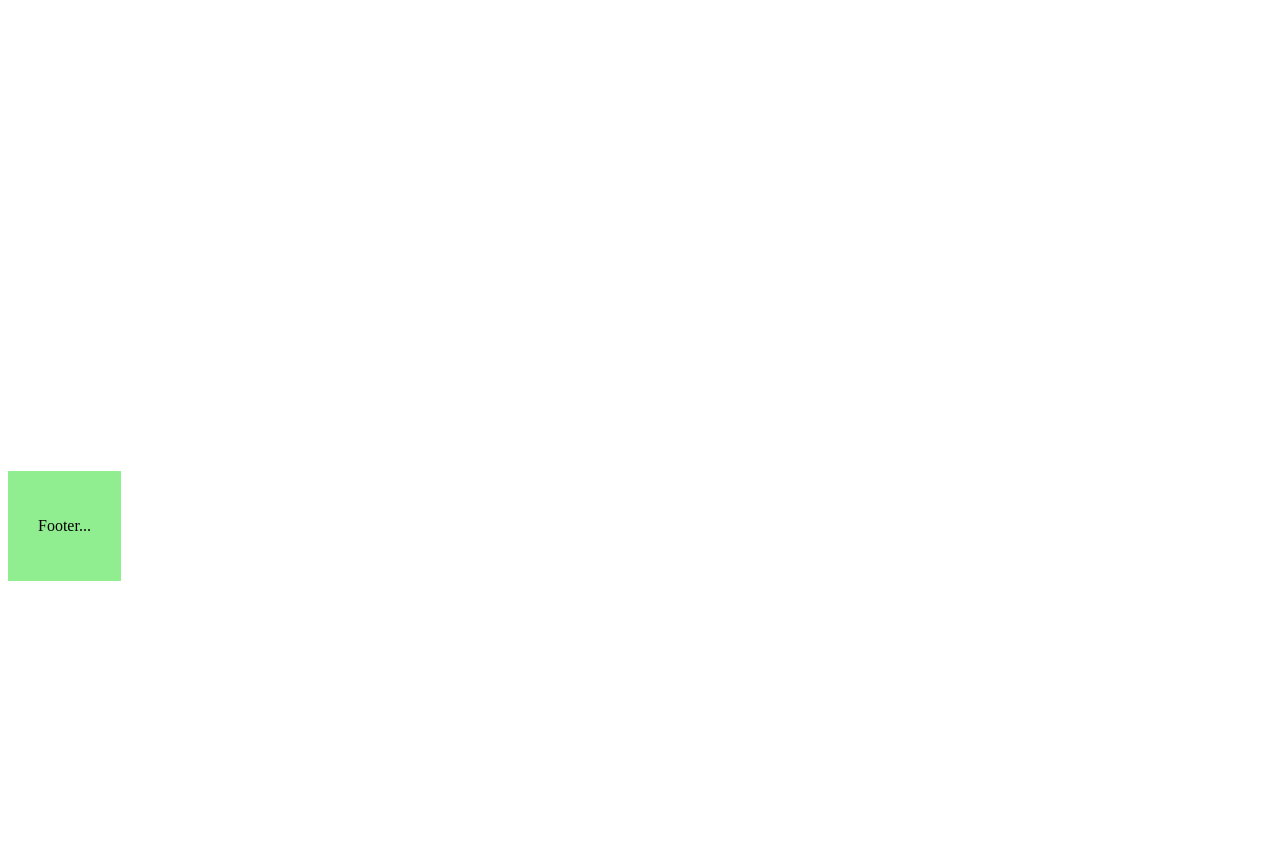
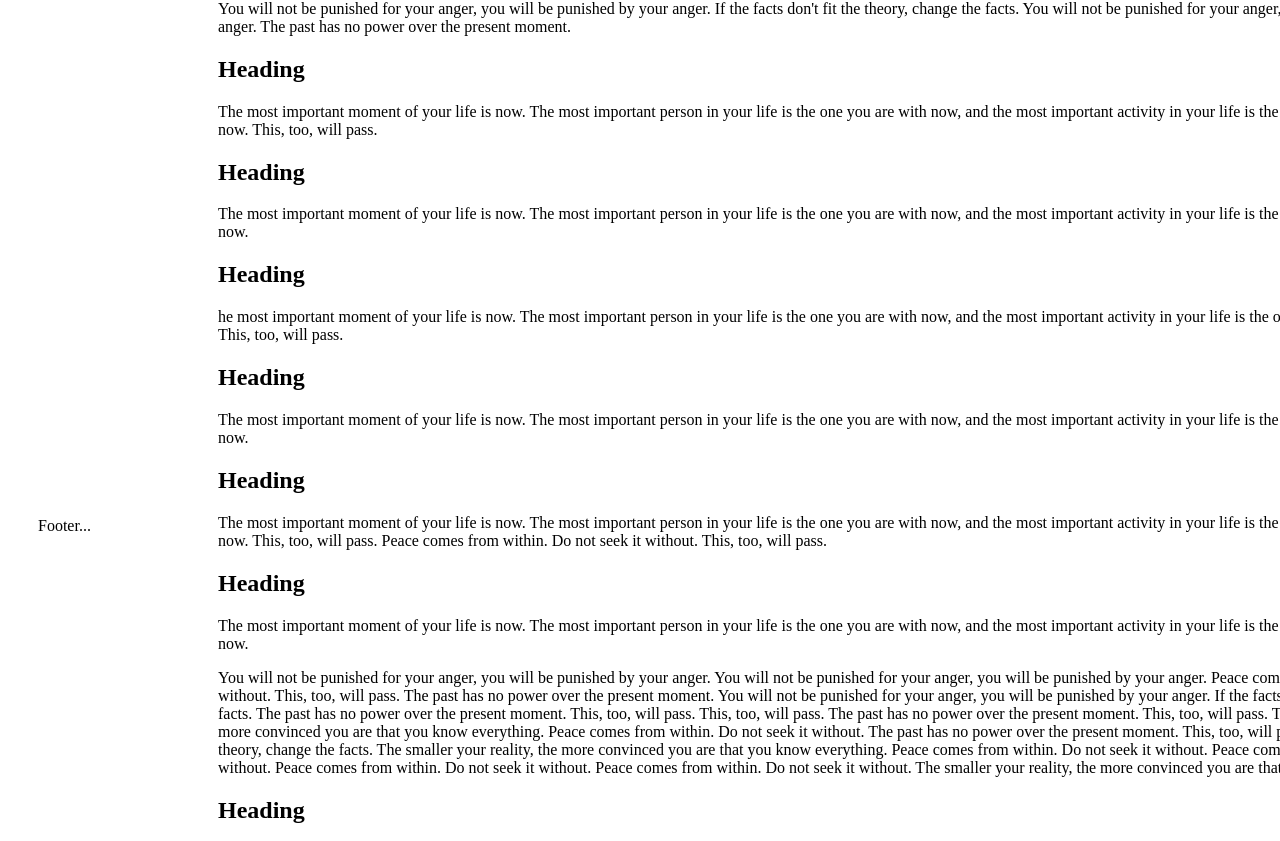
Before and after one commit to Mohd-HAZ786/Task, a plain HTML site: page pages/tuto1.html in a window 1280 px wide. Shown: the part 219-1060 px from the top of the page. Before the commit the page ends 800 px from the top, so only its background shows below. Drawn offline with Linux system fonts and the light colour scheme.

Commit message:
Center Content Added

```diff
--- a/pages/tuto1.html
+++ b/pages/tuto1.html
@@ -13,6 +13,30 @@
 
         <div style="position: absolute; left: 210px; top: 0; background-color: white; width: 100%">
             <h2>Heading</h2>
+            <click>View Template Source Code</click>
+
+<p>You will not be punished for your anger, you will be punished by your anger. If the facts don't fit the theory, change the facts.
+You will not be punished for your anger, you will be punished by your anger. The past has no power over the present moment.</p>
+<h2>Heading</h2>
+<p>The most important moment of your life is now. The most important person in your life is the one you are with now, and the most important activity in your life is the one you are involved with now. This, too, will pass.</p>
+<h2>Heading</h2>
+<p>The most important moment of your life is now. The most important person in your life is the one you are with now, and the most important activity in your life is the one you are involved with now.</p>
+<h2>Heading</h2>
+<p>he most important moment of your life is now. The most important person in your life is the one you are with now, and the most important activity in your life is the one you are involved with now. This, too, will pass.</p>
+<h2>Heading</h2>
+The most important moment of your life is now. The most important person in your life is the one you are with now, and the most important activity in your life is the one you are involved with now.</p>
+<h2>Heading</h2>
+The most important moment of your life is now. The most important person in your life is the one you are with now, and the most important activity in your life is the one you are involved with now. This, too, will pass. Peace comes from within. Do not seek it without. This, too, will pass.</p>
+<h2>Heading</h2>
+<p>The most important moment of your life is now. The most important person in your life is the one you are with now, and the most important activity in your life is the one you are involved with now.</p>
+You will not be punished for your anger, you will be punished by your anger.
+You will not be punished for your anger, you will be punished by your anger. Peace comes from within. Do not seek it without. This, too, will pass. The past has no power over the present moment.
+You will not be punished for your anger, you will be punished by your anger. If the facts don't fit the theory, change the facts. The past has no power over the present moment. This, too, will pass. This, too, will pass. The past has no power over the present moment. This, too, will pass. The smaller your reality, the more convinced you are that you know everything. Peace comes from within. Do not seek it without. The past has no power over the present moment. This, too, will pass. If the facts don't fit the theory, change the facts. The smaller your reality, the more convinced you are that you know everything. Peace comes from within. Do not seek it without. Peace comes from within. Do not seek it without. Peace comes from within. Do not seek it without. Peace comes from within. Do not seek it without. The smaller your reality, the more convinced you are that you know everything.</P>
+<h2>Heading</h2>
+<p>The most important moment of your life is now. The most important person in your life is the one you are with now, and the most important activity in your life is the one you are involved with now. If the facts don't fit the theory, change the facts. This, too, will pass.
+You will not be punished for your anger, you will be punished by your anger. If the facts don't fit the theory, change the facts. If the facts don't fit the theory, change the facts. The past has no power over the present moment. The past has no power over the present moment. This, too, will pass. The past has no power over the present moment.</p>
+You will not be punished for your anger, you will be punished by your anger. Peace comes from within. Do not seek it without.</p>
+
         </div>
 
     </main>
@@ -23,7 +47,7 @@
         </div>
     </nav>
     <div style="position: relative; right:0; top:-100px; width: 200px; float: right; margin-bottom: -100px">Right Heading</div>
-    <footer style="padding: 30px; background-color:lightgreen; position: fixed; bottom:0">
+    <footer style="padding: 30px; background-color:#fff; position:fixed; bottom:0">
         <p>Footer...</p>
     </footer>
 </body>
```
